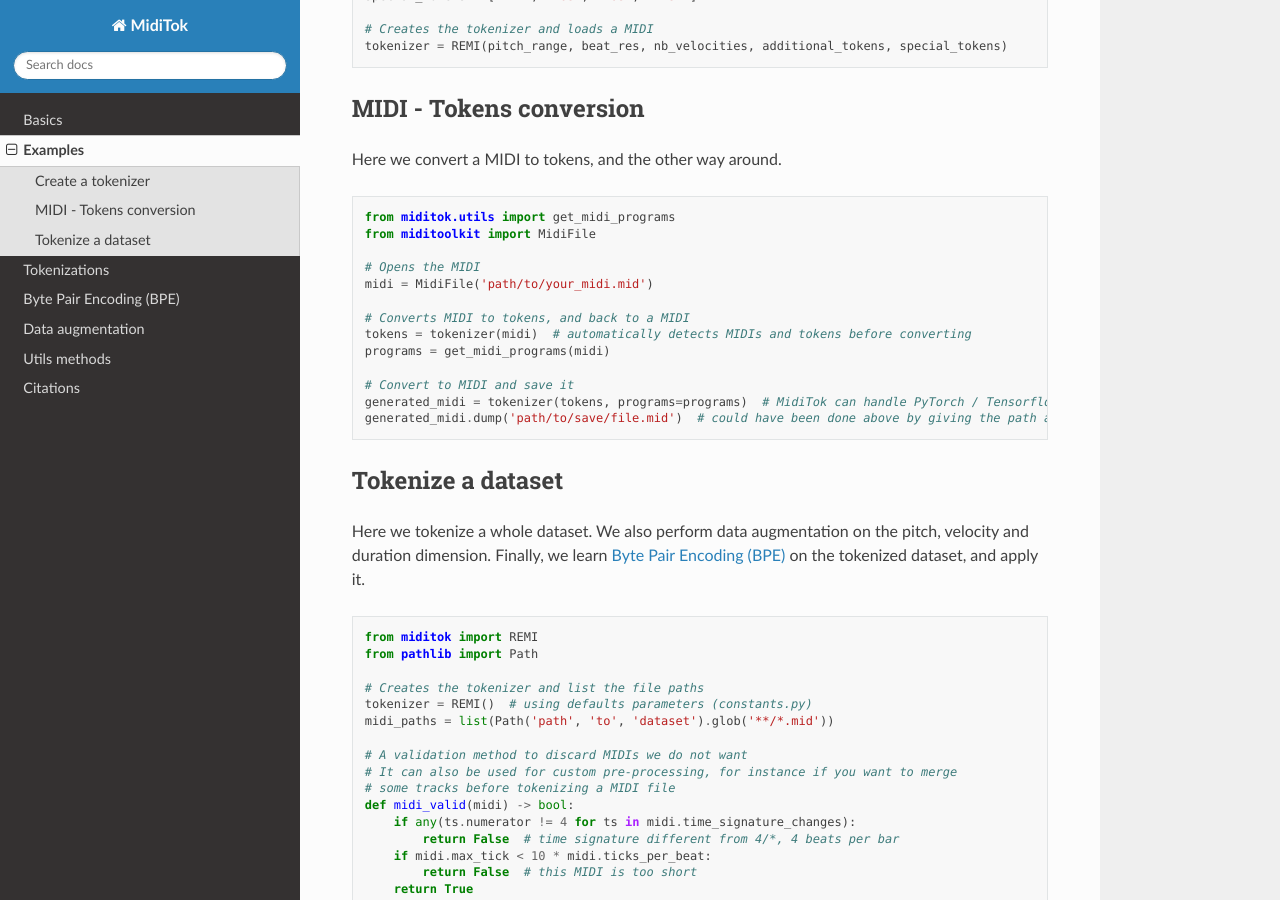
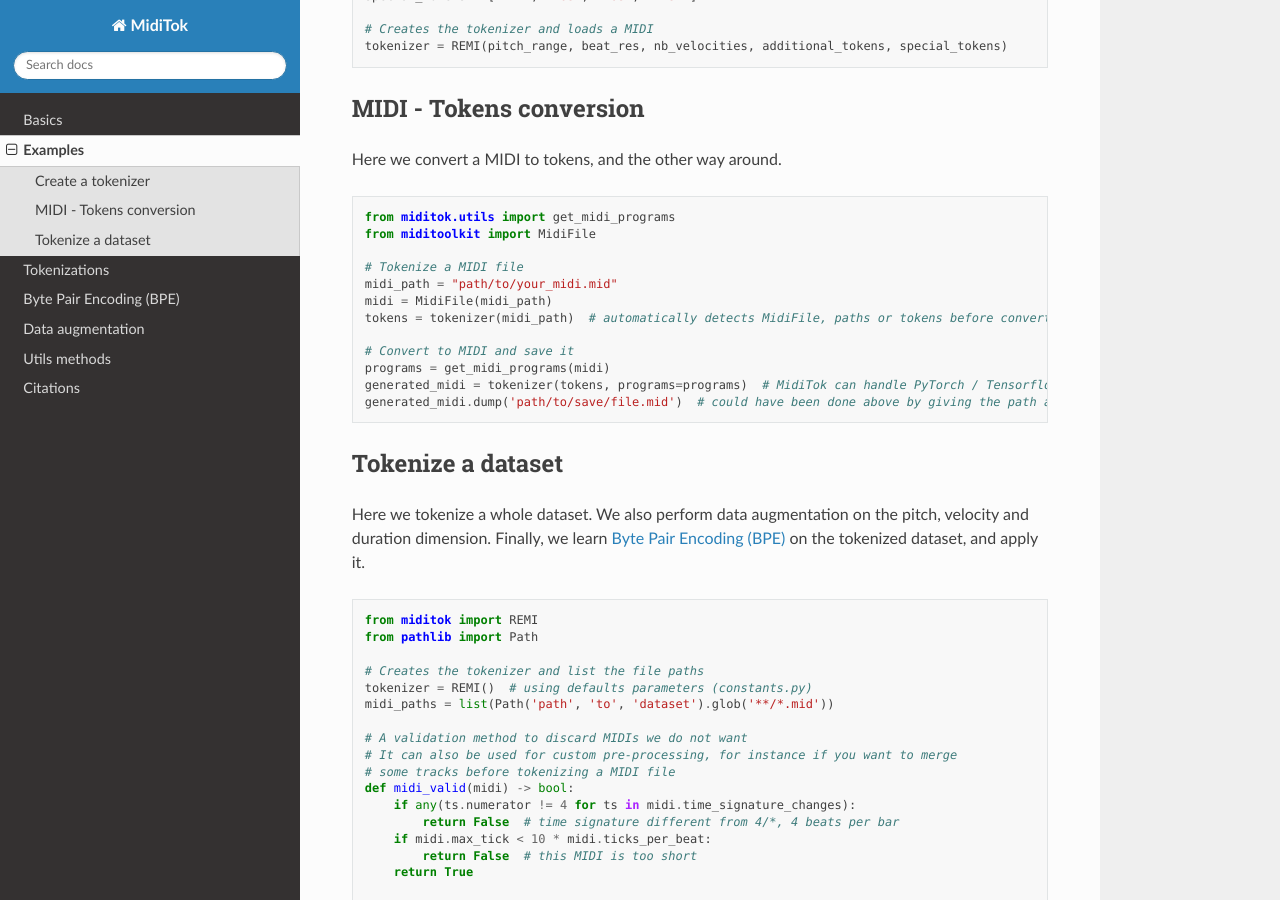
Before and after one commit to Natooz/MidiTok, a Sphinx documentation site: the page built from docs/examples.rst, in a window 1280 px wide and 900 px high, scrolled down 474 px. Built offline with Sphinx 7.4.7 and the Read the Docs theme 2.0.0, drawn with Linux system fonts in a browser that asks for light colours.

```diff
--- a/docs/examples.rst
+++ b/docs/examples.rst
@@ -35,14 +35,13 @@ Here we convert a MIDI to tokens, and the other way around.
     from miditok.utils import get_midi_programs
     from miditoolkit import MidiFile
 
-    # Opens the MIDI
-    midi = MidiFile('path/to/your_midi.mid')
-
-    # Converts MIDI to tokens, and back to a MIDI
-    tokens = tokenizer(midi)  # automatically detects MIDIs and tokens before converting
-    programs = get_midi_programs(midi)
+    # Tokenize a MIDI file
+    midi_path = "path/to/your_midi.mid"
+    midi = MidiFile(midi_path)
+    tokens = tokenizer(midi_path)  # automatically detects MidiFile, paths or tokens before converting them
 
     # Convert to MIDI and save it
+    programs = get_midi_programs(midi)
     generated_midi = tokenizer(tokens, programs=programs)  # MidiTok can handle PyTorch / Tensorflow Tensors
     generated_midi.dump('path/to/save/file.mid')  # could have been done above by giving the path argument
 
```
Also changed, not shown: README.md (+10 -7 lines), 1 other file.
